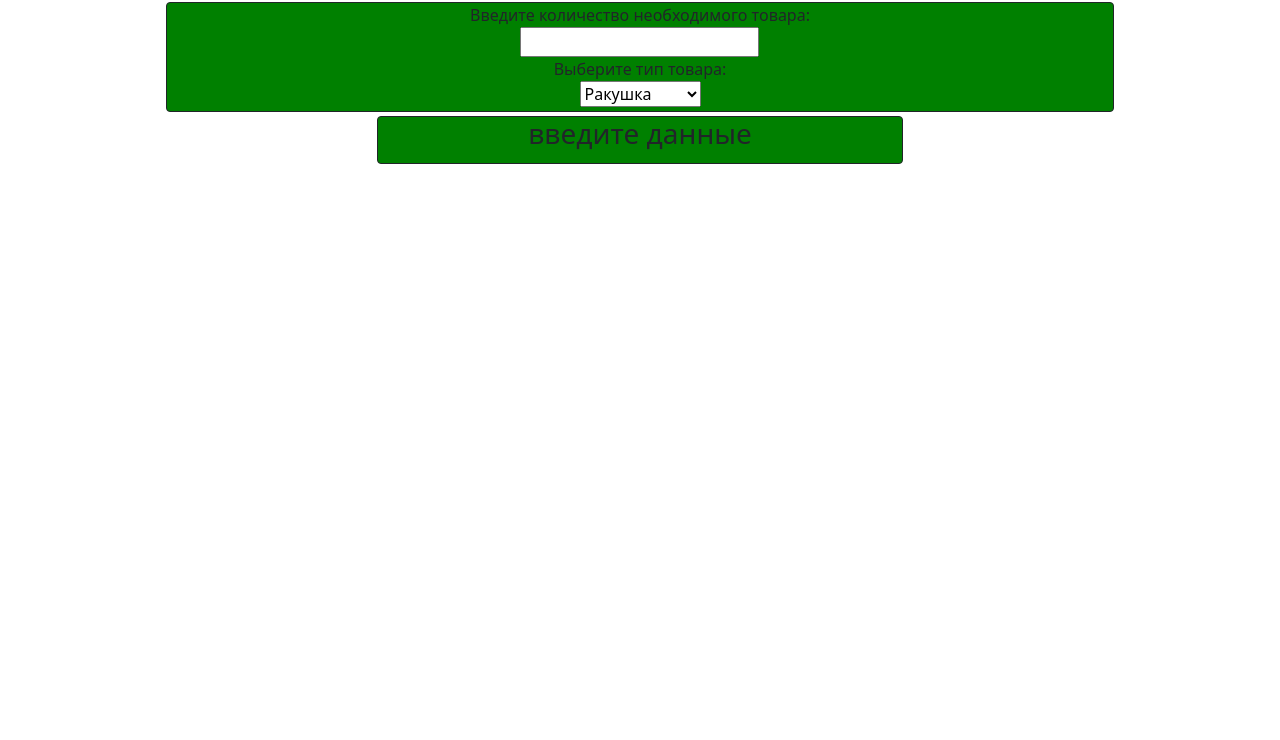
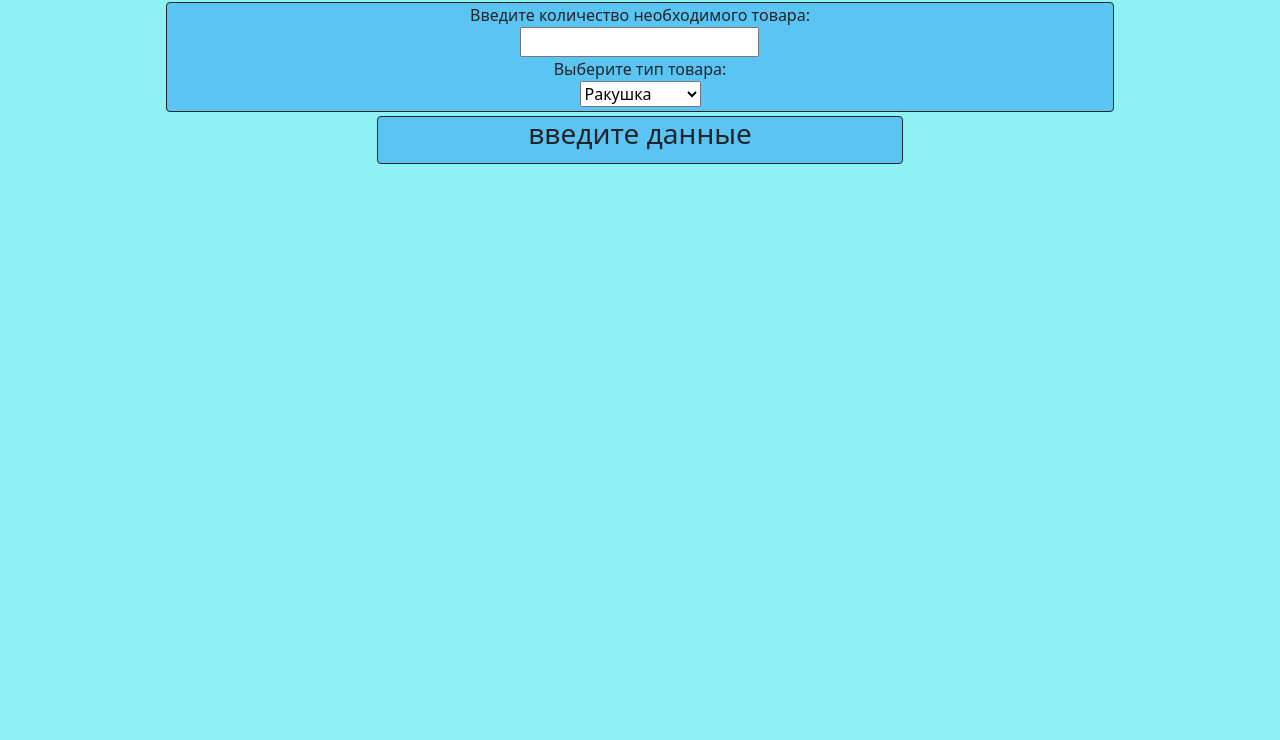
Before and after one commit to Anastasiadi17/Anastasiadi17.github.io, a plain HTML site: page index6.html in a window 1280 px wide. Shown: the part 60-800 px from the top of the page. Drawn offline with nearby package versions, Linux system fonts and the light colour scheme.

Commit message:
Update style6.css

```diff
--- a/style6.css
+++ b/style6.css
@@ -3,5 +3,9 @@
 }
 
 #first, #second, #third{
-    background-color: green;
+    background-color: #5ac4f2;
 }
+
+body{
+    background-color: #90f1f5
+}
```
